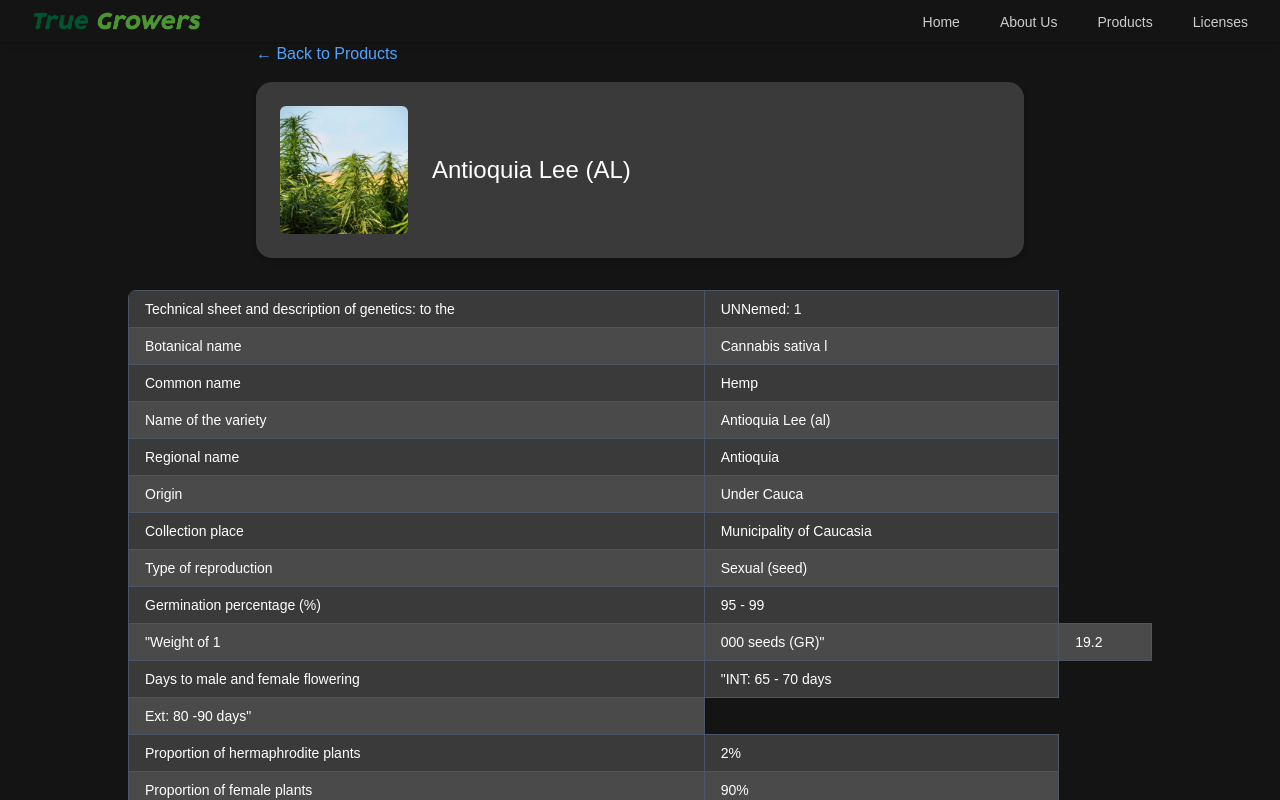
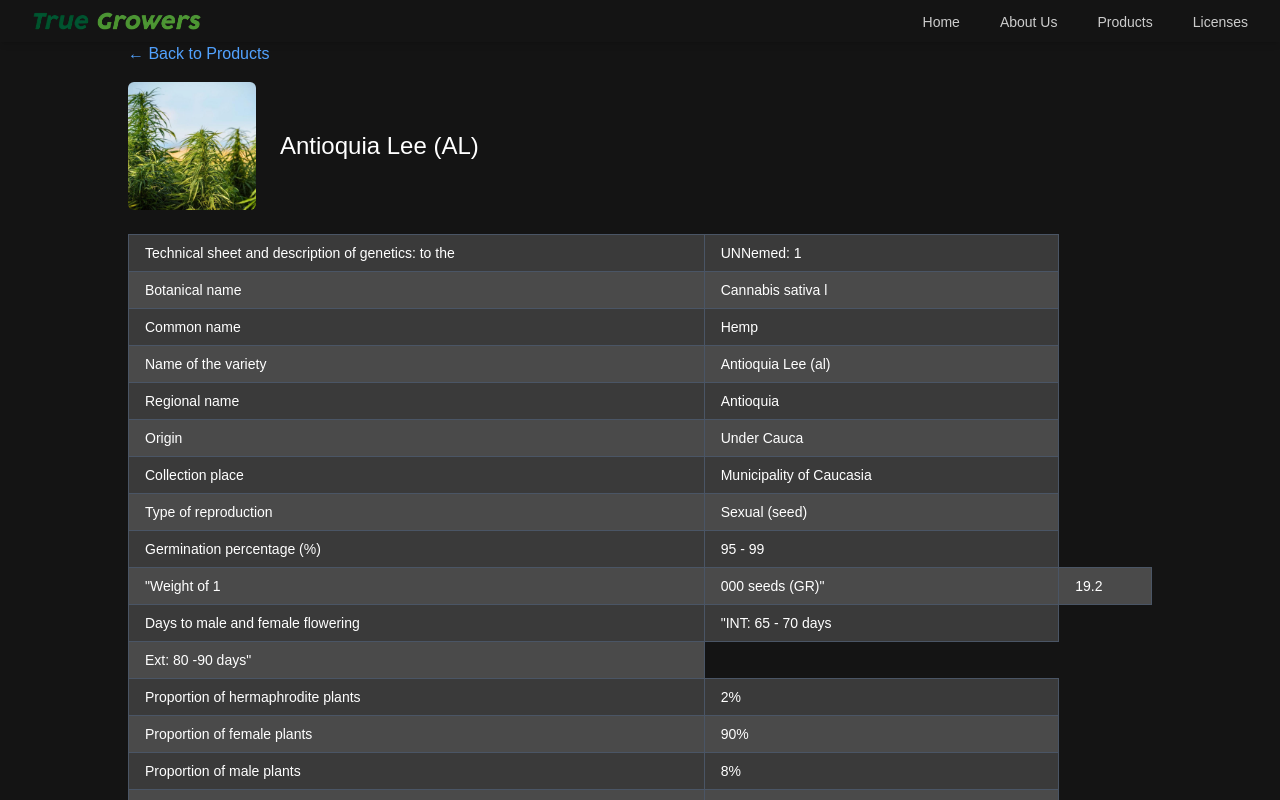
Before and after one commit to juliosantamariafgcu/True-Growers-Website, a Next.js app in the folder true-growers/: page /products/P001 in a window 1280 px wide. Shown: the top 800 px of the page. Built offline with nearby package versions, Linux system fonts and the light colour scheme; a web font is replaced by a local one.

Commit message:
Update product page formatting

```diff
--- a/true-growers/src/app/products/[product_id]/page.tsx
+++ b/true-growers/src/app/products/[product_id]/page.tsx
@@ -50,13 +50,15 @@ export default async function ProductPage({
 
   return (
     <div className="pt-[42px] flex flex-col items-center">
-      <div className="w-[95%] max-w-3xl mb-4">
+      {/* Back button */}
+      <div className="w-[95%] max-w-5xl mb-4">
         <Link href="/products" className="text-blue-400 hover:underline flex items-center">
           ← Back to Products
         </Link>
       </div>
 
-      <div className="bg-[#3A3A3A] rounded-2xl shadow-md flex items-center p-6 w-[95%] max-w-3xl mb-8">
+      {/* Product image + title */}
+      <div className="flex items-center w-[95%] max-w-5xl mb-6">
         {currentProduct.image && (
           <div className="w-32 h-32 relative flex-shrink-0">
             <Image
@@ -72,9 +74,10 @@ export default async function ProductPage({
         </div>
       </div>
 
+      {/* CSV table */}
       {csvData.length > 0 ? (
         <div className="overflow-x-auto w-[95%] max-w-5xl">
-          <table className="w-full border-collapse text-sm text-left rounded-lg overflow-hidden">
+          <table className="w-full border-collapse text-sm text-left overflow-hidden">
             <tbody>
               {csvData.map((row, rowIndex) => (
                 <tr
```
